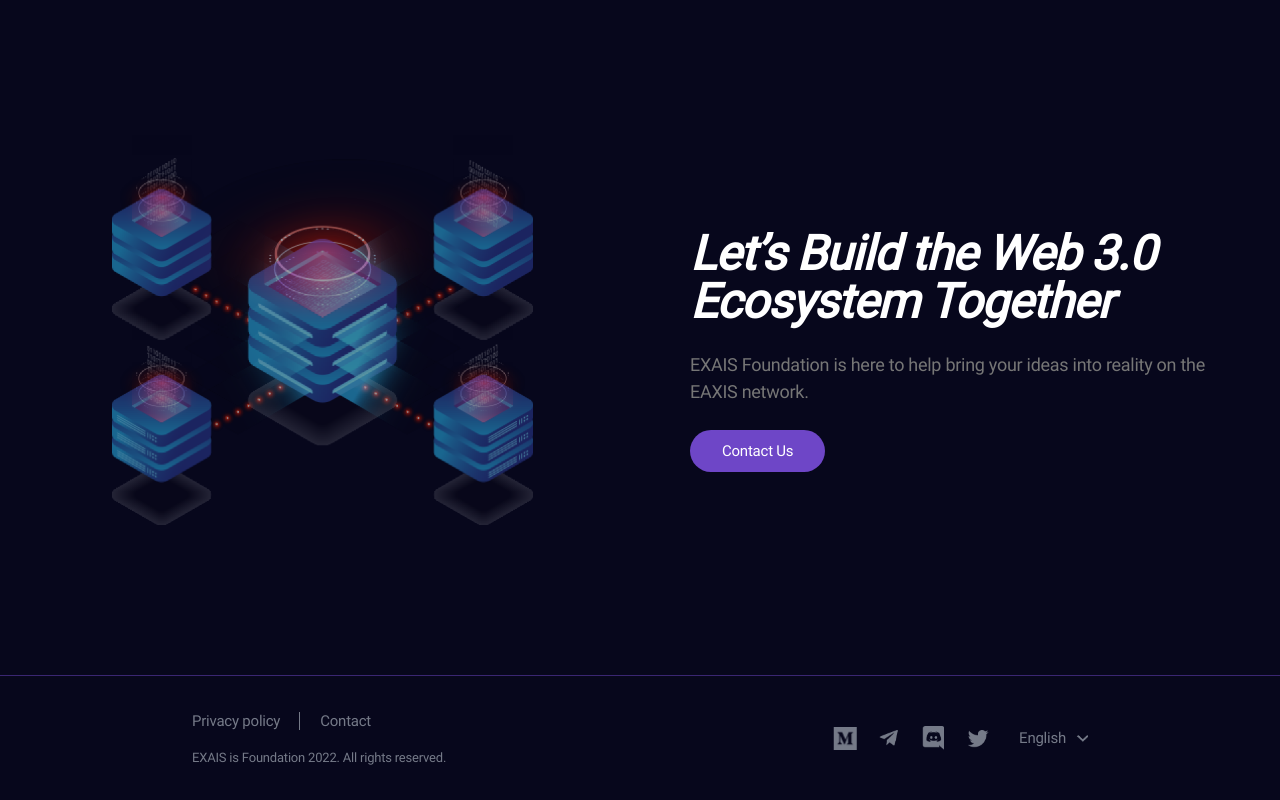
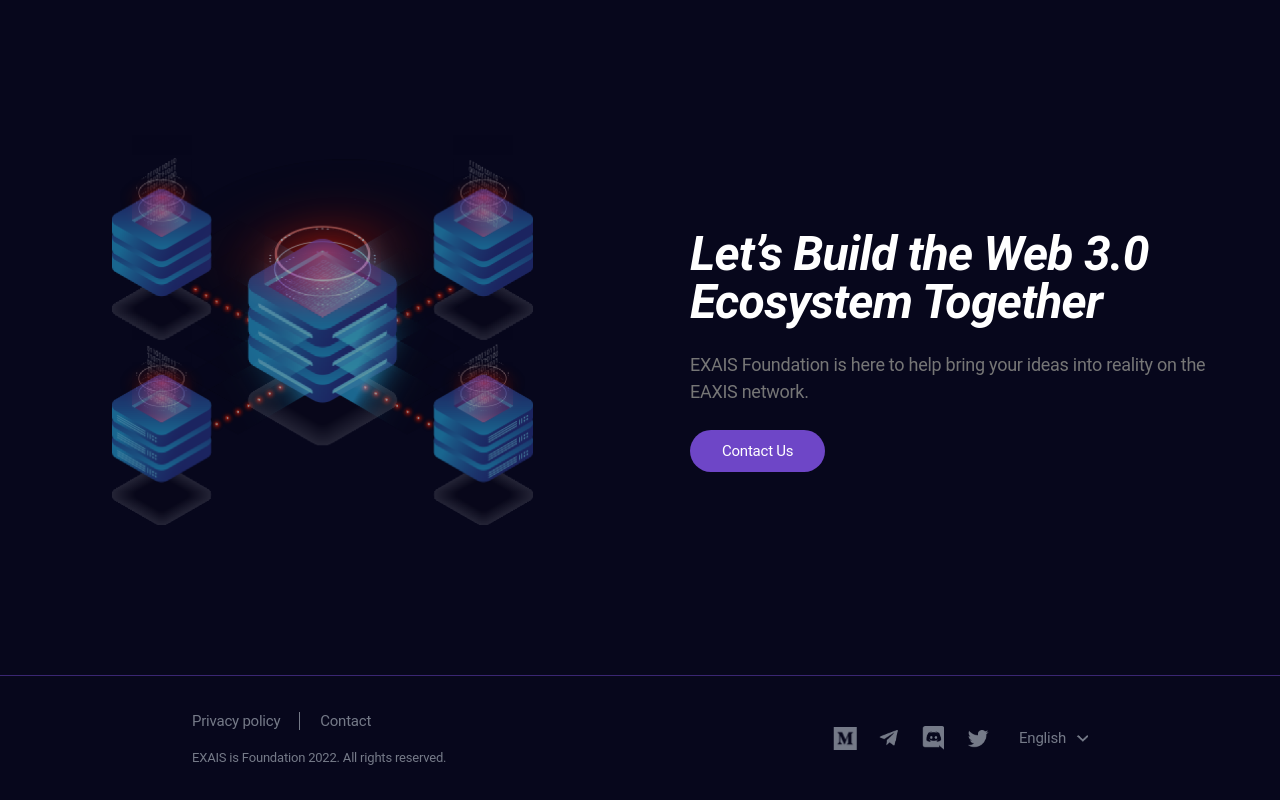
Before and after one commit to ciela0426/exais-foundation, a React (Create React App) app: page / in a window 1280 px wide. Shown: the part 1605-2405 px from the top of the page. Built offline with nearby package versions, Linux system fonts and the light colour scheme.

Commit message:
[fix] font add

```diff
--- a/src/scss/reset.css
+++ b/src/scss/reset.css
@@ -1,7 +1,7 @@
 /* font */
 @font-face{
 	font-family: 'roboto';
-	src: url(../assets/fonts/roboto.ttf);
+	src: url(../assets/fonts/roboto.ttf) format(ttf);
 }
 
 /* reset.css */
```
